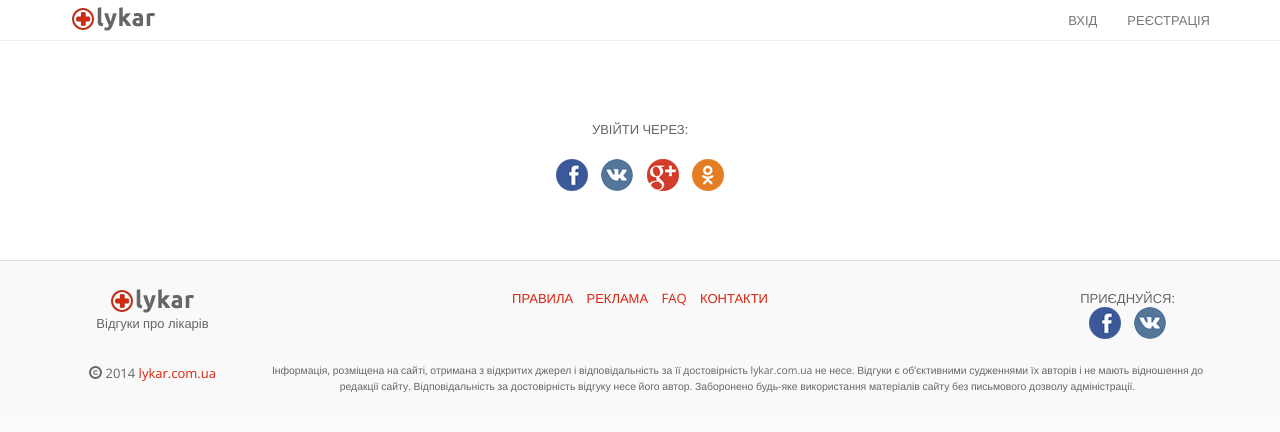
After one commit to iamveritas/doctor, a Django app: page /accounts/login/ in a window 1280 px wide. The commit adds this page. Shown: the top 432 px of the page. Run offline with Django 3.2, Linux system fonts and the light colour scheme; parts of the project's set-up code (start-up, migrations or seed data) failed here and were passed over; some libraries are stand-ins or nearby versions.

Commit message:
Added registration with vk and facebook(+photo)

```diff
--- a/apps/accounts/forms.py
+++ b/apps/accounts/forms.py
@@ -7,7 +7,7 @@ from django.utils.translation import ugettext_lazy as _
 class UserForm(UserCreationForm):
     username = forms.RegexField(label=_("Username"), max_length=30,
         regex=r'^[\w.@+-]+$',)
-    email = forms.EmailField(label=_("Email"), uni)
+    email = forms.EmailField(label=_("Email"), )
     password1 = forms.CharField(label=_("Password"),
         widget=forms.PasswordInput)
     password2 = forms.CharField(label=_("Password confirmation"),
--- a/apps/accounts/urls.py
+++ b/apps/accounts/urls.py
@@ -9,6 +9,8 @@ from apps.accounts import views
 
 
 urlpatterns = patterns("",
+    url(r'^logout/$',views.logout),
+    url(r'login/$',views.login),
     url(r"registration/$", views.registration,
         name="registration"),
 )
--- a/apps/accounts/views.py
+++ b/apps/accounts/views.py
@@ -1,8 +1,9 @@
-from django.shortcuts import render_to_response, redirect
+from django.shortcuts import render_to_response, redirect, render
 from apps.accounts.forms import UserForm
-#from django.contrib import auth
+from django.contrib import auth
 from django.core.context_processors import csrf
-
+from apps.accounts.models import UserProfile
+from django.http import HttpResponseRedirect
 
 def registration(request):
     args = {}
@@ -21,3 +22,16 @@ def registration(request):
         else:
             args['form'] = newuser_form
     return render_to_response('accounts/registration.html', args)
+
+
+def login(request):
+    if UserProfile.objects.filter(user_id=request.user.id):
+        photo = UserProfile.objects.filter(user_id=request.user.id)[0]
+    else:
+        photo = ''
+    return render_to_response("accounts/login.html", {"user": request.user, "photo": photo})
+
+
+def logout(request):
+    auth.logout(request)
+    return HttpResponseRedirect("/accounts/login")
--- /dev/null
+++ b/templates/accounts/login.html
@@ -0,0 +1,34 @@
+{%extends 'base.html'%}
+{%block content%}
+	<section class="first-section color-scheme-white">
+	{%if user.is_authenticated%}
+		<div class="container">
+            <div class="row">
+                <div class="col-md-8 col-md-offset-2">
+                    <h1>Ваш особистий кабінет</h1>
+                </div>
+		    </div>
+
+            <div class="row">
+                <div class="col-md-8 col-md-offset-2">
+                    <img src="{{ photo }}" width=20% class="img-account" >
+                </div>
+		    </div>
+
+        </div>
+	{%else%}
+		<div class="container">
+
+            {% load i18n %}
+            {% load staticfiles %}
+            <div class="text-center text-uppercase modal-soc">{% trans "Увійти через:" %}</div>
+            <ul class="line text-center">
+                <li><a href="{% url 'social:begin' 'facebook' %}" class="facebook"><img src="{% static "img/facebook.png" %}" alt="facebook" /></a></li>
+                <li><a href="{% url 'social:begin' 'vk-oauth2' %}" class="vkontakte"><img src="{% static "img/vkontakte.png" %}" alt="vkontakte" /></a></li>
+                <li><a href="#" class="google_plus"><img src="{% static "img/google_plus.png" %}" alt="google_plus" /></a></li>
+                <li><a href="#" class="odnoklassniki"><img src="{% static "img/odnoklassniki.png" %}" alt="odnoklassniki" /></a></li>
+            </ul>
+        </div>
+	{%endif%}
+    </section>
+{%endblock%}
--- a/templates/accounts/registration.html
+++ b/templates/accounts/registration.html
@@ -50,8 +50,8 @@
     </form>
     <div class="text-center text-uppercase modal-soc">{% trans "Або ввійдіть через:" %}</div>
     <ul class="line text-center">
-        <li><a href="#" class="facebook"><img src="{% static "img/facebook.png" %}" alt="facebook" /></a></li>
-        <li><a href="#" class="vkontakte"><img src="{% static "img/vkontakte.png" %}" alt="vkontakte" /></a></li>
+        <li><a href="{% url 'social:begin' 'facebook' %}" class="facebook"><img src="{% static "img/facebook.png" %}" alt="facebook" /></a></li>
+        <li><a href="{% url 'social:begin' 'vk-oauth2' %}" class="vkontakte"><img src="{% static "img/vkontakte.png" %}" alt="vkontakte" /></a></li>
         <li><a href="#" class="google_plus"><img src="{% static "img/google_plus.png" %}" alt="google_plus" /></a></li>
         <li><a href="#" class="odnoklassniki"><img src="{% static "img/odnoklassniki.png" %}" alt="odnoklassniki" /></a></li>
     </ul>
--- a/templates/base.html
+++ b/templates/base.html
@@ -41,8 +41,13 @@
                 </div>
                 <div class="navbar-collapse collapse">
                     <ul class="nav navbar-nav navbar-right text-uppercase">
-                        <li><a href="#" data-toggle="modal" data-target="#logIn">{% trans "Вхід" %}</a></li>
-                        <li><a href="accounts/registration/" data-toggle="modal" data-target="#signUp">{% trans "Реєстрація" %}</a></li>
+                        {%if user.is_authenticated%}
+                            <li><a href="/accounts/login/">Привіт {{user.username}}</a></li>
+                            <li><a href="/accounts/logout/">Exit</a></li>
+                        {%else%}
+                            <li><a href="#" data-toggle="modal" data-target="#logIn">{% trans "Вхід" %}</a></li>
+                            <li><a href="accounts/registration/" data-toggle="modal" data-target="#signUp">{% trans "Реєстрація" %}</a></li>
+                        {%endif%}
                     </ul>
                 </div>
             </div>
@@ -61,8 +66,8 @@
                     <div class="modal-body color-scheme-grey">
                         <div class="text-center text-uppercase modal-soc">{% trans "Ввійти через:" %}</div>
                         <ul class="line text-center">
-                            <li><a href="#" class="facebook"><img src="{{ STATIC_URL }}img/facebook.png" alt="facebook" /></a></li>
-                            <li><a href="#" class="vkontakte"><img src="{{ STATIC_URL }}img/vkontakte.png" alt="vkontakte" /></a></li>
+                            <li><a href="{% url 'social:begin' 'facebook' %}" class="facebook"><img src="{{ STATIC_URL }}img/facebook.png" alt="facebook" /></a></li>
+                            <li><a href="{% url 'social:begin' 'vk-oauth2' %}" class="vkontakte"><img src="{{ STATIC_URL }}img/vkontakte.png" alt="vkontakte" /></a></li>
                             <li><a href="#" class="google_plus"><img src="{{ STATIC_URL }}img/google_plus.png" alt="google_plus" /></a></li>
                             <li><a href="#" class="odnoklassniki"><img src="{{ STATIC_URL }}img/odnoklassniki.png" alt="odnoklassniki" /></a></li>
                         </ul>
--- a/urls.py
+++ b/urls.py
@@ -17,5 +17,6 @@ urlpatterns = patterns('',
 #    url(r"^accounts/", include("django.contrib.auth.urls")),
 #    url(r"^adminpanel/", include("apps.adminpanel.urls", namespace="adminpanel")),
     (r'^media/(?P<path>.*)$', 'django.views.static.serve', {
-        'document_root': settings.MEDIA_ROOT})
+        'document_root': settings.MEDIA_ROOT}),
+    url('', include('social.apps.django_app.urls', namespace='social')),
 )
```
Also changed, not shown: apps/accounts/models.py (added, +9 -0 lines), apps/accounts/pipeline.py (added, +31 -0 lines), settings.py (+54 -0 lines).
